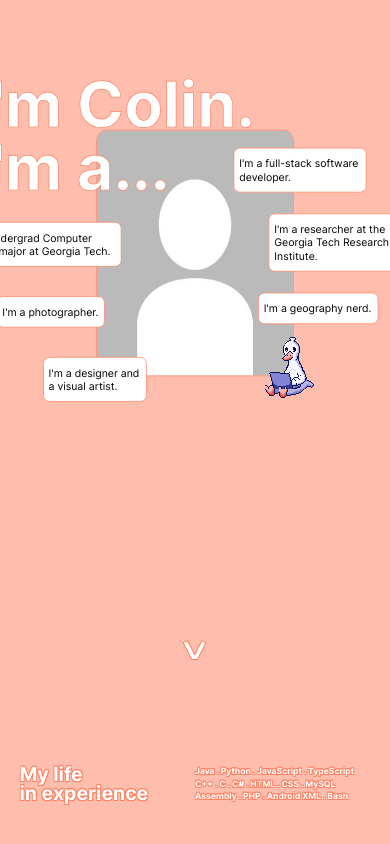
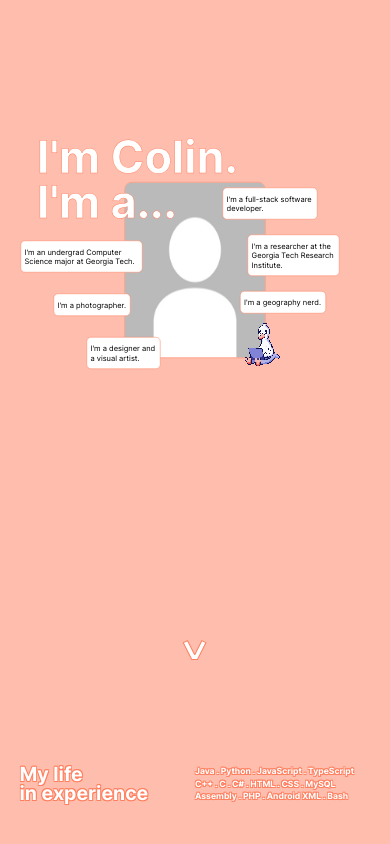
Before and after one commit to ColinVu/personal-website-v3, a React (Create React App) app in the folder my-app/: page / in a window 390 px wide. Shown: the part 957-1801 px from the top of the page. Built offline with nearby package versions, Linux system fonts and the light colour scheme.

Commit message:
i think it's actually fixed this time

```diff
--- a/my-app/src/App.css
+++ b/my-app/src/App.css
@@ -375,11 +375,11 @@
 
   @media (max-width: 700px) {
     .descOverlay {
-      transform: scale(0.7);
+      transform: scale(0.5);
     }
     .mePhoto {
-      transform: scale(0.7);
-      margin-top: 1.5vh;
+      transform: scale(0.5);
+      margin-top: 3.5vh;
     }
   }
 
@@ -540,6 +540,7 @@
     left: 0vw;
   }
 
+
   .centerArrow2 {
     position: absolute;
     top: 290vh;
--- a/my-app/src/App.js
+++ b/my-app/src/App.js
@@ -319,6 +319,7 @@ function App() {
       <div ref={highlightsP3} className={`highlights3 ${fly ? 'flyAway' : ''}`}>
 
       </div>
+      {!window.matchMedia("(orientation: portrait)").matches &&
         <div className={`highlightOverlay ${overlayVisible ? 'visible' : ''}`}>
           <div className="highlightIcons">
             <FiLinkedin style={{width: "4vh", height: "4vh", cursor: "pointer"}} onClick={openLinkedIn}/>
@@ -340,6 +341,7 @@ function App() {
             </div>
           </div>
         </div>
+      }
       {animationActive && (
         <div className="overlay">
           <div className="circle" style={circleStyle}></div>
```
